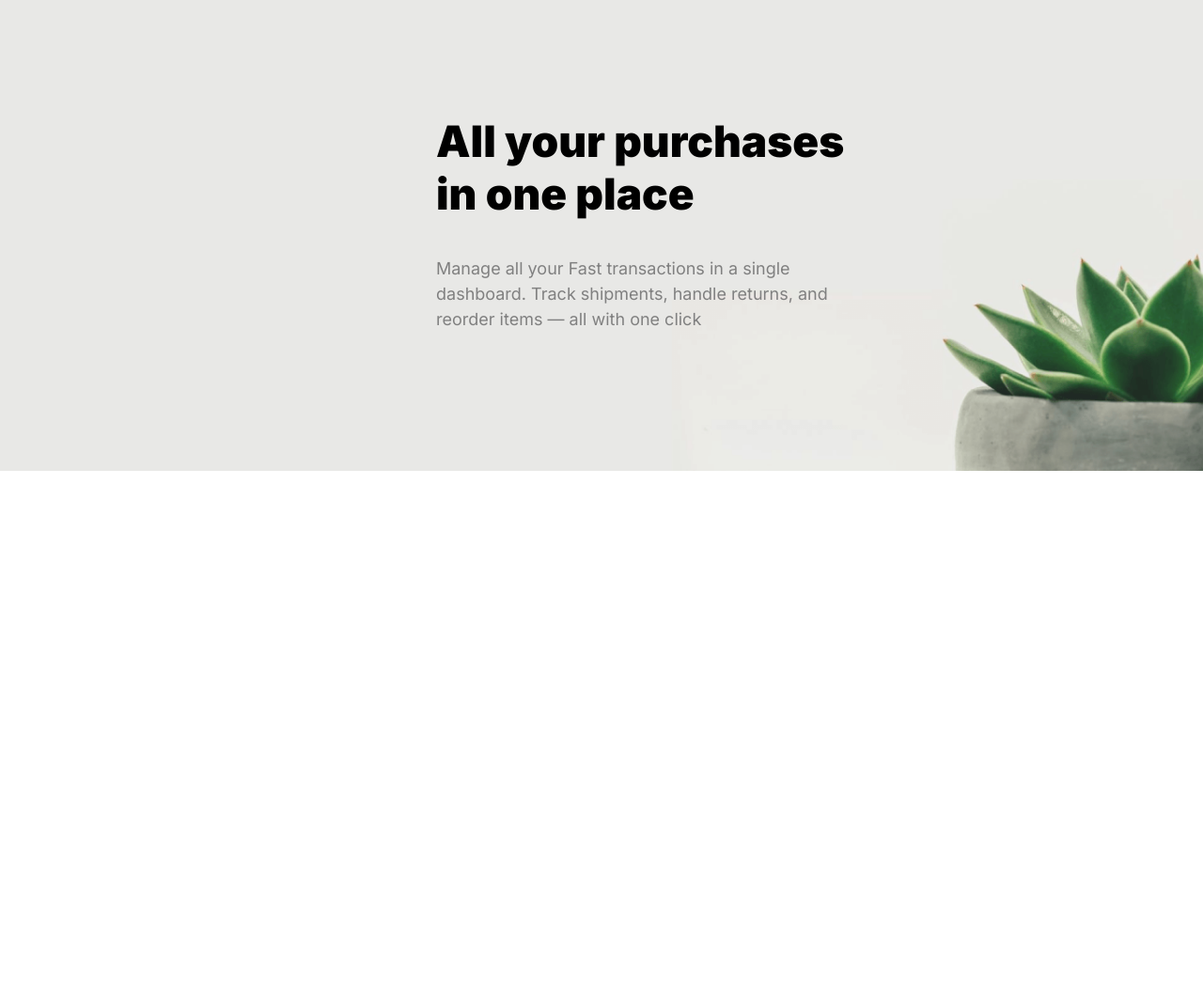
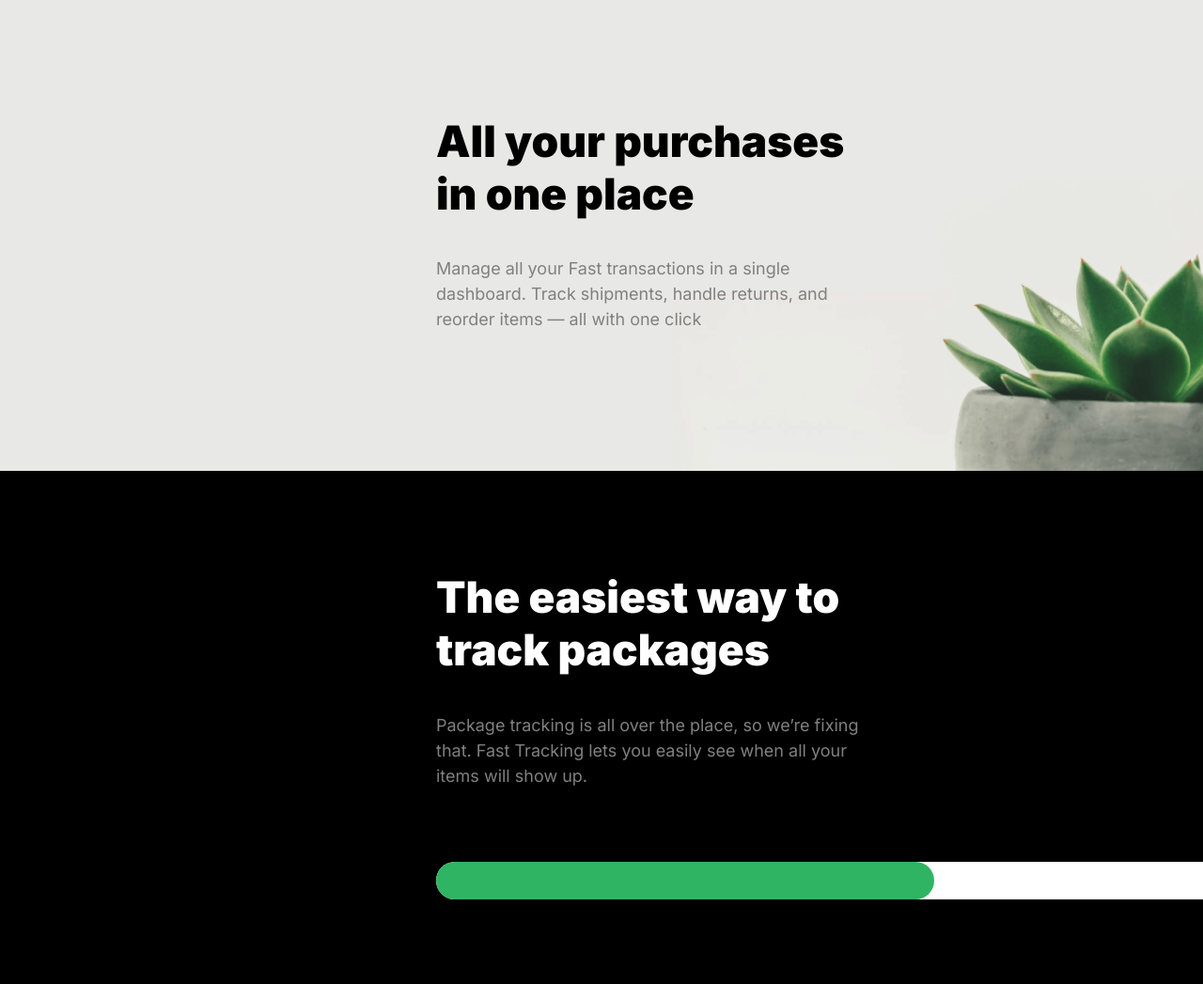
Before and after one commit to Devchris256/faster, a plain HTML site: page index.html in a window 1280 px wide. Shown: the part 2014-3061 px from the top of the page at 94% size. Before the commit the page ends 2515 px from the top, so only its background shows below. Drawn offline with Linux system fonts and the light colour scheme.

Commit message:
finaliza seccion store

```diff
--- /dev/null
+++ b/css/store.css
@@ -0,0 +1,60 @@
+.store {
+  padding-block: 3rem;
+  background: var(--black);
+}
+
+.store-description {
+  padding-inline: 1.5rem;
+  margin-block-end: 2.5rem;
+}
+
+.store-title {
+  color: var(--white);
+}
+
+.store-line {
+  block-size: 2.5rem;
+  background: var(--white);
+  margin-inline-start: 1.5rem;
+  border-radius: 6.25rem 0 0 6.25rem;
+}
+
+.store-line::before {
+  content: " ";
+  display: block;
+  inline-size: 65%;
+  block-size: inherit;
+  background: var(--green);
+  border-radius: 6.25rem;
+}
+
+@media screen and (min-width: 1024px) {
+  .store {
+    block-size: 28.125rem;
+  }
+
+  .store-content {
+    display: flex;
+    align-items: center;
+  }
+
+  .store-description {
+    max-inline-size: 28.625rem;
+  }
+
+  .store-line {
+    grid-column: 3/-1;
+  }
+}
+
+@media screen and (min-width: 1366px) {
+  .store {
+    block-size: 40.625rem;
+  }
+}
+
+@media screen and (min-width: 1440px) {
+  .store {
+    block-size: 48.4375rem;
+  }
+}
--- a/css/style.css
+++ b/css/style.css
@@ -6,6 +6,7 @@
 @import "./hero.css";
 @import "./fast.css";
 @import "./sellers.css";
+@import "./store.css";
 
 :root {
   font-size: 16px;
@@ -17,6 +18,7 @@
   --grey20: #808080;
   --grey10: #e8e8e6;
   --black: #000000;
+  --green: #2fb464;
   --fontFamily: "Inter", sans-serif;
   --headline1: 700 1.75rem / normal var(--fontFamily);
   --headline1-big: 900 2.875rem/3.5rem var(--fontFamily);
--- a/index.html
+++ b/index.html
@@ -77,8 +77,17 @@
                 <div class="sellers-description">
                     <h1 class="sellers-title">All your purchases in one place</h1>
                     <p class="sellers-text">Manage all your Fast transactions in a single dashboard. Track shipments, handle returns, and reorder items — all with one click</p>
+                </div> <!-- sellers description -->
+            </div> <!-- sellers content -->
+        </section> <!-- sellers -->
+        <section class="store insetGrid">
+            <div class="store-content insetGrid-content">
+                <div class="store-description">
+                    <h1 class="store-title">The easiest way to track packages</h1>
+                    <p class="store-text">Package tracking is all over the place, so we’re fixing that. Fast Tracking lets you easily see when all your items will show up.</p>
                 </div>
             </div>
+            <div class="store-line"></div>
         </section>
     </div>
 </body>
```
